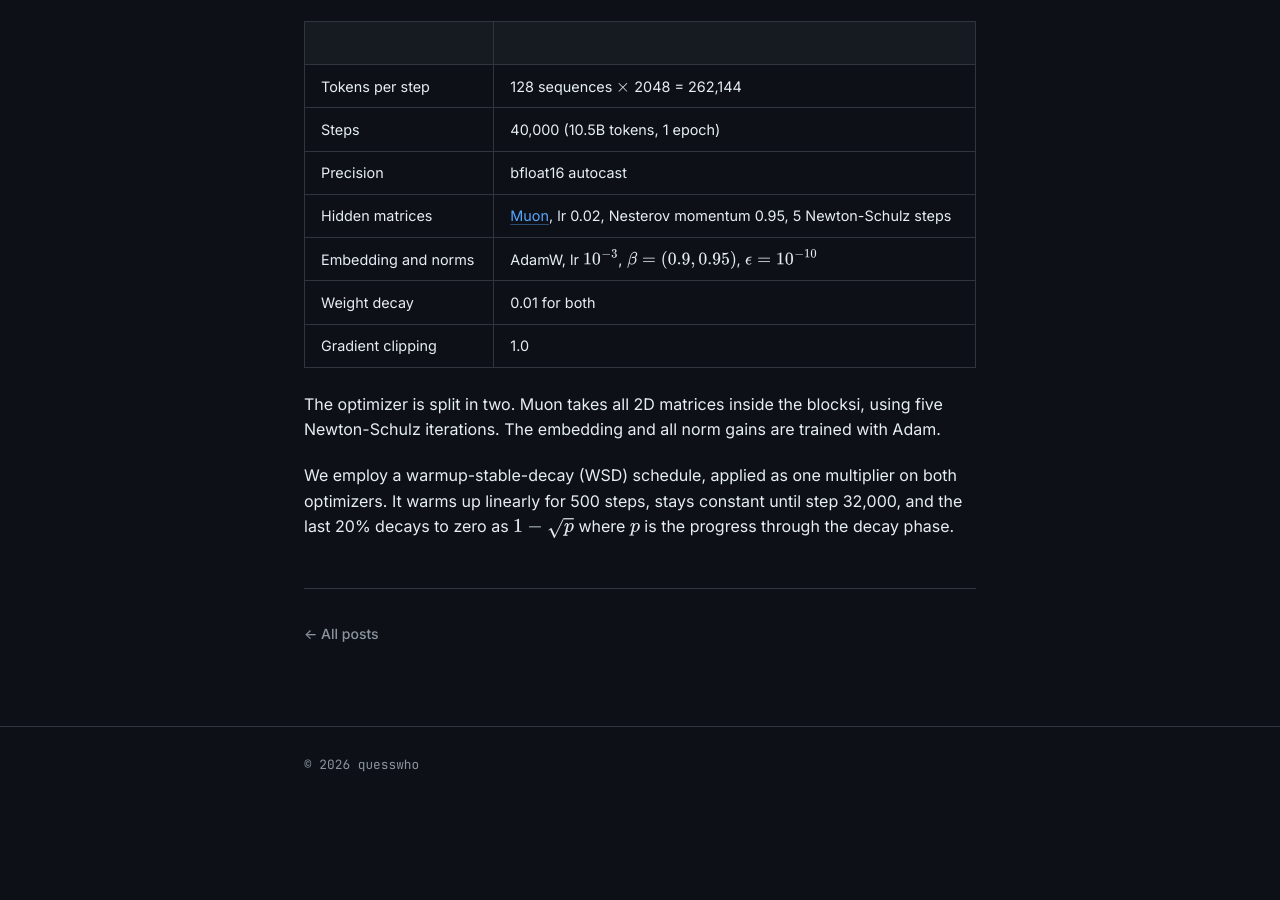
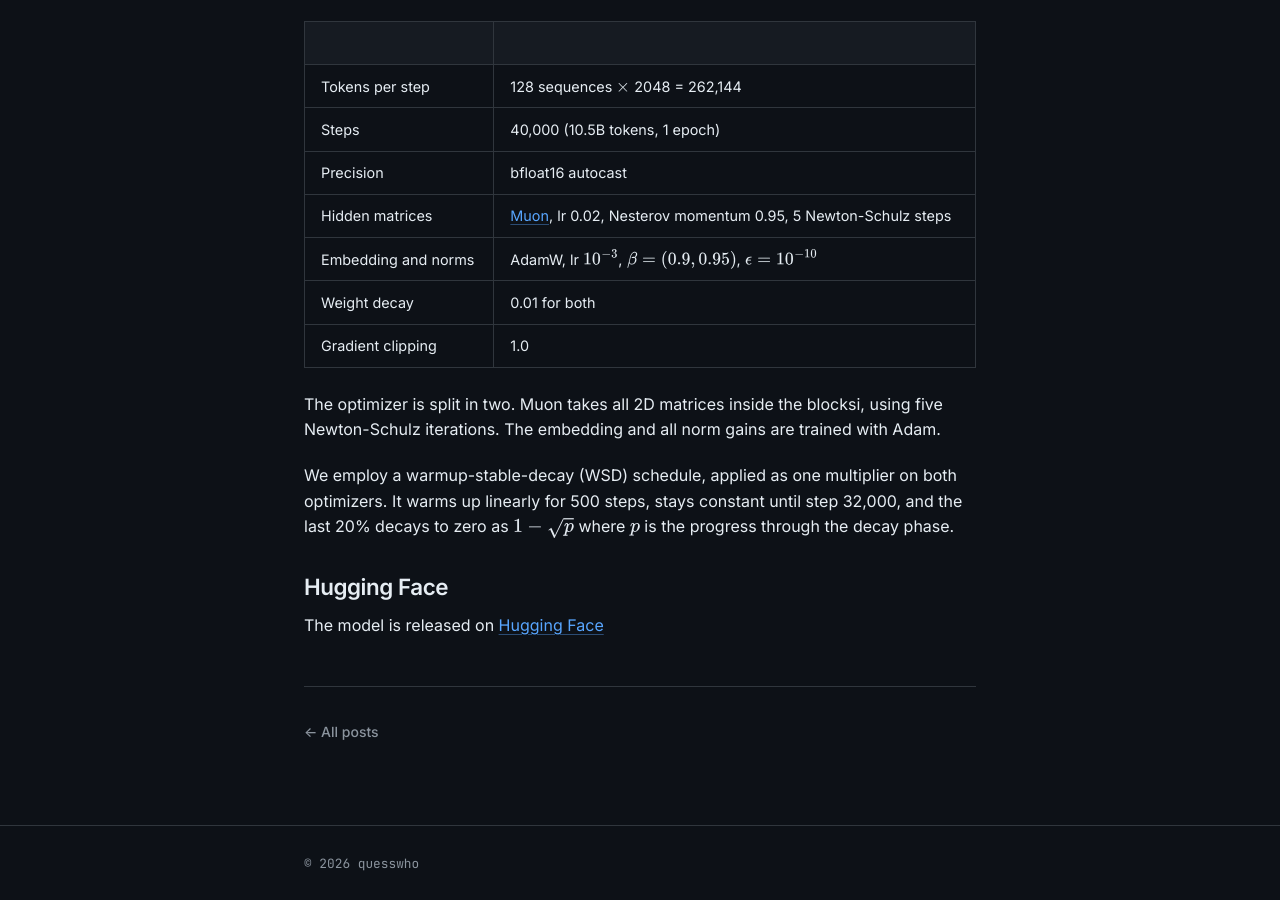
Before and after one commit to quesswho/miles-blog, a Jekyll site: the page built from _posts/2026-09-15-gpt-sv.md, in a window 1280 px wide and 900 px high, scrolled down 3174 px. Built offline with Jekyll 4.4.1, drawn with Linux system fonts in a browser that asks for light colours; before the commit the page ends 3975 px from its top, so only the background shows below that.

Commit message:
Add huggingface link to gpt-sv post
Signed-off-by: quesswho <sebastianmiles20@gmail.com>

```diff
--- a/_posts/2026-09-15-gpt-sv.md
+++ b/_posts/2026-09-15-gpt-sv.md
@@ -119,3 +119,7 @@ We employ a warmup-stable-decay (WSD) schedule, applied as one multiplier
 on both optimizers. It warms up linearly for 500 steps, stays constant until step 32,000,
 and the last 20% decays to zero as $1 - \sqrt{p}$ where $p$ is the progress through the
 decay phase.
+
+## Hugging Face
+
+The model is released on [Hugging Face](https://huggingface.co/ssmiless/gpt-sv-430m)
```
